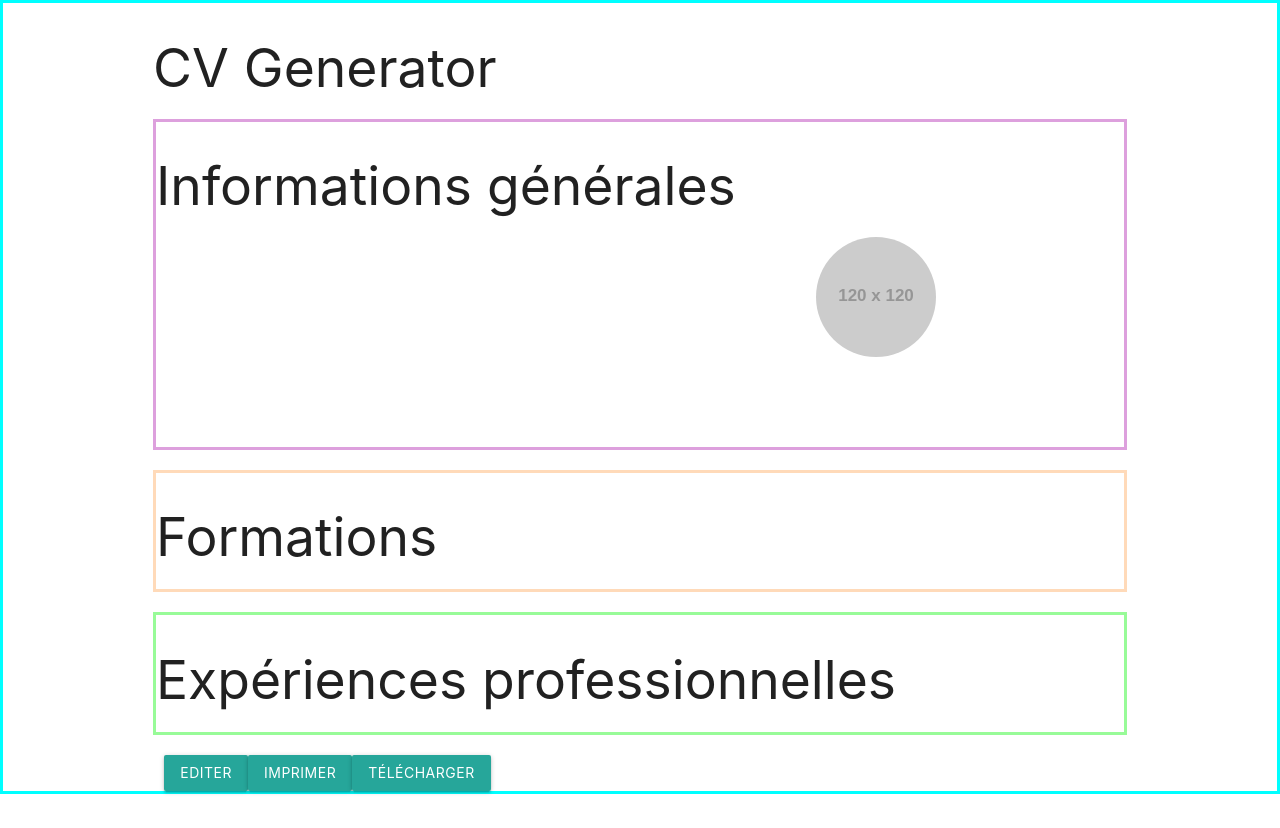
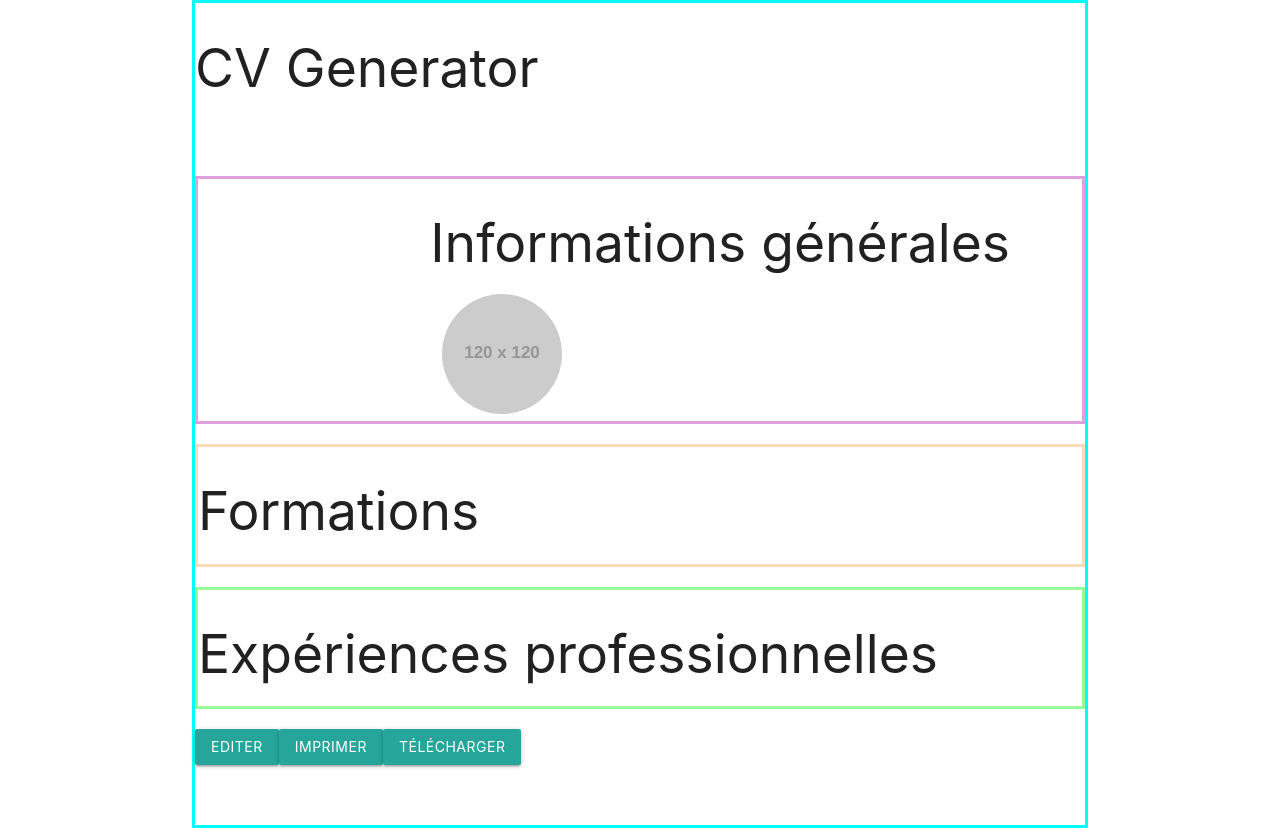
Before and after one commit to AnhPati/OdinProject_react_projects, a React (Vite) app in the folder cv_application/: page / in a window 1280 px wide. Built offline with nearby package versions, Linux system fonts and the light colour scheme.

Commit message:
Champs Profil + Rendu print + Skills
Ajout de champs au composant Profil.
Affichage des titres selon le mode.
Ajout d'un composant pour les skills.

```diff
--- a/cv_application/src/App.jsx
+++ b/cv_application/src/App.jsx
@@ -3,57 +3,32 @@ import { useState } from "react"
 
 function App() {
   const [editionMode, setEditionMode] = useState(false)
-
   const [userProfil, setUserProfil] = useState({
+    jobtitle: '',
     firstname: '',
     lastname: '',
     photo: 'http://via.placeholder.com/120x120',
+    adress: '',
     email: '',
     phone: ''
   })
-
   const [userFormation, setUserFormation] = useState([])
-
   const [userExp, setUserExp] = useState([])
-
-  const addExp = (values, event) => {
-    const container = event.target.parentElement
-    const copyExpArray = container.id === 'formations' ? [...userFormation] : [...userExp]
-    const inputs = container.querySelectorAll('input')
-    console.log('Inputs :')
-    console.log(values)
-    const newExp = container.id === 'formations' ? {
-      id: '',
-      name: '',
-      title: '',
-      location: '',
-      year: ''
-    } : {
-      id: '',
-      name: '',
-      title: '',
-      location: '',
-      responsabilities: ',',
-      startDate: '',
-      endDate: ''
-    }
-
-    copyExpArray.push(newExp)
-    container.id === 'formations' ? setUserFormation[copyExpArray] : setUserExp[copyExpArray]
-  }
+  const [userSkills, setUserSkills] = useState([])
 
   return (
-    <div className="main-container row">
+    <div className="main-container container">
       <CVGenerator
         editionMode={editionMode}
         dataProfil={userProfil}
         dataFormation={userFormation}
         dataExp={userExp}
+        dataSkills={userSkills}
         setEditionMode={setEditionMode}
         setDataProfil={setUserProfil}
         setDataFormation={setUserFormation}
         setDataExp={setUserExp}
-        addExp={addExp}
+        setDataSkills={setUserSkills}
       />
     </div>
   )
--- a/cv_application/src/components/CVGenerator.jsx
+++ b/cv_application/src/components/CVGenerator.jsx
@@ -4,21 +4,24 @@ import Profil from './Profil'
 import FormationExp from './Formation'
 import { Button } from './ui/Button'
 import ExperiencePro from './ExperiencePro'
+import Skills from './Skills'
 
 const CVGenerator = ({
     editionMode,
     dataProfil,
     dataFormation,
     dataExp,
+    dataSkills,
     setEditionMode,
     setDataProfil,
     setDataFormation,
     setDataExp,
-    addExp
+    setDataSkills
 }) => {
 
     const saveData = () => {
         setDataProfil(dataProfil)
+        setDataSkills(dataSkills)
         setEditionMode(!editionMode)
     }
 
@@ -36,17 +39,28 @@ const CVGenerator = ({
         hideElements.push(document.querySelector('#title-app'))
         hideElements.map(elem => elem.style.display = 'none')
 
-        alert('Optimiser pour le format PDF')
+        alert('Vous pouvez télécharger votre CV au format PDF.')
         hideElements.map(elem => elem.style.display = 'inline-block')
     }
 
+    const titleApp = dataProfil.jobtitle !== '' ? dataProfil.jobtitle : 'CV Generator'
+
     return (
-        <>
-            <h2 id='title-app'>CV Generator</h2>
-            <form id="for-print" className="col s12" action="">
+        <div className="row">
+            {!editionMode ? (
+                <h2 id='title-app'>{titleApp}</h2>
+            ) : (
+                <h2 id='title-app'>{titleApp}</h2>
+            )}
+            <div className="row">
+                <div className="d-flex">
+                    <h2 id='title-app'>{dataProfil.titleApp}</h2>
+                </div>
+                <form id="for-print" className="row" action="">
                     <Profil editionMode={editionMode} datas={dataProfil} setDataProfil={setDataProfil} />
-                <FormationExp editionMode={editionMode} datas={dataFormation} setDataFormation={setDataFormation} addExp={addExp} />
-                <ExperiencePro editionMode={editionMode} datas={dataExp} setDataExp={setDataExp} addExp={addExp} />
+                    <FormationExp editionMode={editionMode} datas={dataFormation} setDataFormation={setDataFormation} />
+                    <ExperiencePro editionMode={editionMode} datas={dataExp} setDataExp={setDataExp} />
+                    <Skills editionMode={editionMode} datas={dataSkills} setDataSkills={setDataSkills} />
                     {editionMode ? (
                         <Button type="submit" text="Valider" onClick={saveData} />
                     ) : (
@@ -56,9 +70,9 @@ const CVGenerator = ({
                             <Button type="button" text="Télécharger" onClick={downloadCV} />
                         </div>
                     )}
-
                 </form>
-        </>
+            </div>
+        </div>
     )
 }
 
--- a/cv_application/src/components/Profil.jsx
+++ b/cv_application/src/components/Profil.jsx
@@ -4,11 +4,7 @@ import '../styles/styles.css'
 
 import { Input } from './ui/Input'
 
-const Profil = ({
-    editionMode,
-    datas,
-    setDataProfil
-}) => {
+const Profil = ({ editionMode, datas, setDataProfil }) => {
     const handleChange = (event) => {
         const newDatas = { ...datas, [event.target.id]: event.target.value }
         setDataProfil(newDatas)
@@ -21,15 +17,29 @@ const Profil = ({
         setDataProfil(newDatas)
     }
 
+    const titleProfil = datas.jobtitle !== '' ? datas.jobtitle : 'Informations générales'
+
     return (
         <div className="info-container row">
-            <h2>Informations générales</h2>
-            <div className="row d-flex flex-end">
             {editionMode ? (
                 <>
+                    <h2>Informations générales</h2>
+                    <div className="row">
+                        <Input
+                            htmlFor="jobtitle"
+                            type="text" name="jobtitle"
+                            id="jobtitle"
+                            text="Intitulé :"
+                            required={true}
+                            classDiv="s4"
+                            onChange={handleChange}
+                            value={datas.jobtitle}
+                        />
+                    </div>
+                    <div className="row d-flex flex-end">
                         <Input
                             htmlFor="lastname"
-                            type="text" name="laststname"
+                            type="text" name="lastname"
                             id="lastname"
                             text="Nom :"
                             required={true}
@@ -57,27 +67,20 @@ const Profil = ({
                             src={datas.photo}
                             accept="image/x-png,image/gif,image/jpeg"
                         />
-                    </>
-                ) : (
-                    <>
-                        <div className="col s4">
-                            <h4>{datas.lastname}</h4>
-                        </div>
-                        <div className="col s4">
-                            <h4>{datas.firstname}</h4>
-                        </div>
-                        <div className="col s4">
-                            <div className="phot-img">
-                                <img src={datas.photo} alt="" className="circle responsive-img" />
-                            </div>
-                        </div>
-                    </>
-                )}
-
                     </div>
                     <div className="row">
-                {editionMode ? (
-                    <>
+                        <Input
+                            htmlFor="adress"
+                            type="text" name="adress"
+                            id="adress"
+                            text="Adresse :"
+                            required={true}
+                            classDiv="s12"
+                            onChange={handleChange}
+                            value={datas.adress}
+                        />
+                    </div>
+                    <div className="row">
                         <Input
                             htmlFor="email"
                             type="email" name="email"
@@ -97,21 +100,44 @@ const Profil = ({
                             onChange={handleChange}
                             value={datas.phone}
                         />
+                    </div>
                 </>
             ) : (
                 <>
+                    <div className='col s3'>
                         <div className="row">
+                            <p>
+                                {datas.lastname}
+                            </p>
+                            <p>
+                                {datas.firstname}
+                            </p>
+                        </div>
+                        <div>
+                            <p>{datas.adress !== '' ? 'Adresse' : ''}</p>
+                            <p>{datas.adress}</p>
+                        </div>
+                        <div>
+                            <p>{datas.phone !== '' ? 'Téléphone' : ''}</p>
+                            <p>{datas.phone}</p>
+                        </div>
+                        <div>
+                            <p>{datas.email !== '' ? 'E-mail' : ''}</p>
+                            <p>{datas.email}</p>
+                        </div>
+                    </div>
+                    <div className='col s9'>
+                        <h2>{titleProfil}</h2>
+                        {!editionMode && (
                             <div className="col s4">
-                                <h4>{datas.email}</h4>
+                                <div className="photo-img">
+                                    <img src={datas.photo} alt="" className="circle responsive-img" />
                                 </div>
-                            <div className="col s4">
-                                <h4>{datas.phone}</h4>
                             </div>
+                        )}
                     </div>
                 </>
             )}
-
-            </div>
         </div>
     )
 }
--- /dev/null
+++ b/cv_application/src/components/Skills.jsx
@@ -0,0 +1,10 @@
+
+const Skills = () => {
+    return (
+        <div>
+
+        </div>
+    );
+}
+
+export default Skills;
--- a/cv_application/src/styles/creation-cv.css
+++ b/cv_application/src/styles/creation-cv.css
@@ -1,4 +1,3 @@
 .main-container {
     border: 3px solid aqua;
-    padding: 0 10em 0 10em;
 }
```
Lines whose indentation alone changed are shown as unchanged.
